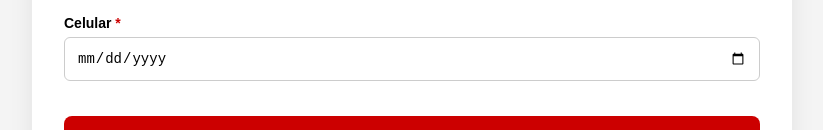
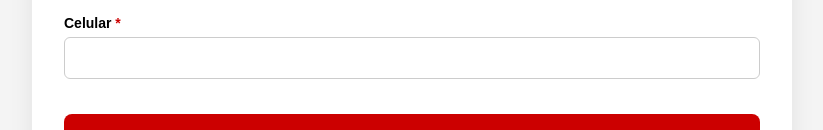
Before and after one commit to VagBrownsp/principal, a plain HTML site: page index.html in a window 1280 px wide. Shown: the part 290-420 px from the top of the page, without its empty margins (228-1051 px from the left). Drawn offline with Linux system fonts and the light colour scheme.

Commit message:
Update index.html
ajuste celular

```diff
--- a/index.html
+++ b/index.html
@@ -20,7 +20,7 @@
 <input type="date" id="dataNascimento" required>
 
 <label>Celular <span class="required">*</span></label>
-<input type="date" id="celular" required>
+<input type="tet" id="celular" required>
 <!--<label>Nome da mãe <span class="required">*</span></label>
 <input type="text" id="nomeMae" required>
 
```
